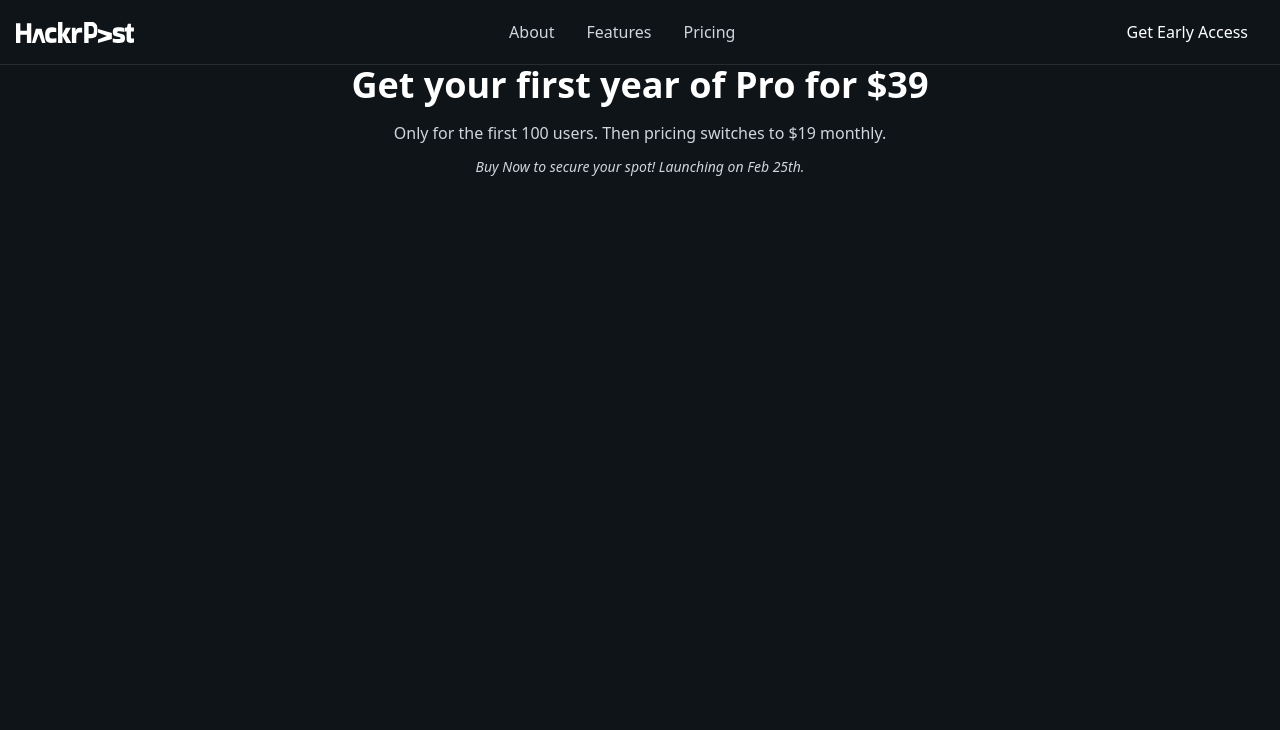
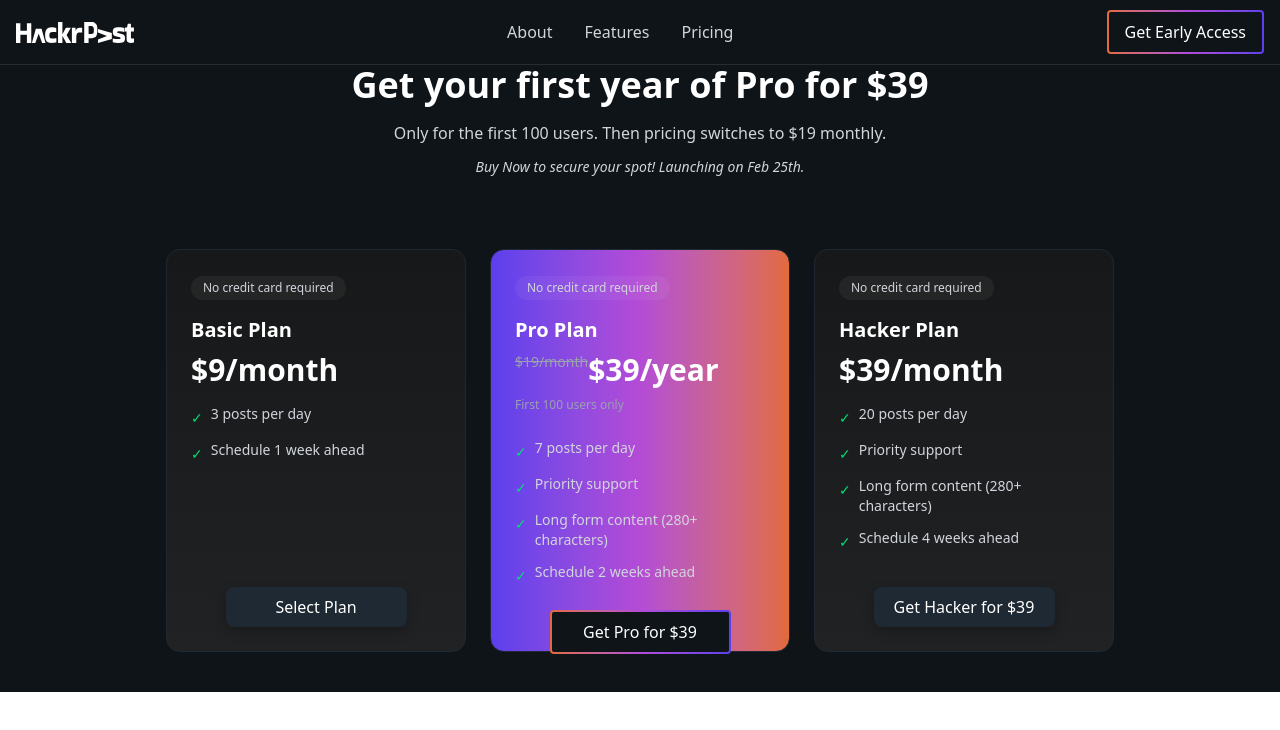
Before and after one commit to Jahswill-web-dev/BlogO-fullstack, a Next.js app: page /pricing in a window 1280 px wide. Shown: the top 730 px of the page. Built offline with nearby package versions, Linux system fonts and the light colour scheme.

Commit message:
pricing page almost done

```diff
--- a/src/app/pricing/page.tsx
+++ b/src/app/pricing/page.tsx
@@ -1,9 +1,10 @@
 import Navbar from "@/components/modules/navbar";
+import { PricingCard } from "@/components/ui/pricingCard";
 
 
 export const metadata = {
-  title: "Pricing - Get Pro for $39 in Your First Year",
-  description: "Early access pricing for indie hackers. First 100 users get Pro for $39/year, then $19/month."
+    title: "Pricing - Get Pro for $39 in Your First Year",
+    description: "Early access pricing for indie hackers. First 100 users get Pro for $39/year, then $19/month."
 };
 
 export default function PricingPage() {
@@ -13,7 +14,7 @@
         // pricing copy: (heading: Get your first year for $39,
         // subheading: Only for the first 100 users. Then pricing switches to monthly. )
 
-        <div className="bg-[#0F1419] h-screen">
+        <div className="bg-[#0F1419] h-full">
             {/* background Image */}
             {/* // Nav */}
             <Navbar />
@@ -21,7 +22,7 @@
             <div>
                 {/* Heading and subheading text */}
                 <div className="text-center text-white text-4xl font-bold mb-4">
-                  Get your first year of Pro for $39
+                    Get your first year of Pro for $39
                 </div>
                 <p className="text-center text-gray-300 mb-3">
                     Only for the first 100 users. Then pricing switches to $19 monthly.
@@ -30,7 +31,43 @@
                     Buy Now to secure your spot! Launching on Feb 25th.
                 </p>
                 {/* Cards section */}
-                <div>
+                <div className="flex flex-wrap justify-center gap-6 p-10">
+                    {/* Basic plain */}
+                    <PricingCard
+                        title="Basic Plan"
+                        currentPrice="$9/month"
+                        features={[
+                            "3 posts per day",
+                            "Schedule 1 week ahead",
+                        ]}
+                    />
+                    {/* pro plan */}
+                    <PricingCard
+                        // badgeText="100 slots left"
+                        title="Pro Plan"
+                        originalPrice="$19/month"
+                        currentPrice="$39/year"
+                        priceNote="First 100 users only"
+                        features={["7 posts per day",
+                            "Priority support",
+                            "Long form content (280+ characters)",
+                            "Schedule 2 weeks ahead"
+                        ]}
+                        ctaLabel="Get Pro for $39"
+                        highlighted={true} />
+                    {/* Hacker Plan */}
+                    <PricingCard
+                        // badgeText="no credit card required"
+                        title="Hacker Plan"
+                        // originalPrice="$199/year"
+                        currentPrice="$39/month"
+                        features={["20 posts per day",
+                            // "Advanced analytics",
+                            "Priority support",
+                            "Long form content (280+ characters)",
+                            "Schedule 4 weeks ahead",
+                        ]}
+                        ctaLabel="Get Hacker for $39" />
 
                 </div>
             </div>
--- a/src/components/modules/navbar.tsx
+++ b/src/components/modules/navbar.tsx
@@ -4,6 +4,7 @@
 import Link from "next/link";
 import { motion, AnimatePresence } from "framer-motion";
 import Image from "next/image";
+import { GradientBorderButton } from "../ui/gradientBorderButton";
 
 export default function Navbar() {
     const [isOpen, setIsOpen] = useState(false);
@@ -46,9 +47,9 @@
                     {/* Desktop CTA */}
                     <Link
                         href="/pricing"
-                        className="hidden md:inline-flex bg-[#0F1419] text-white px-4 py-2 rounded-md font-medium hover:bg-gray-200 transition"
+                        className="hidden md:inline-block"
                     >
-                        Get Early Access
+                        <GradientBorderButton buttonLabel="Get Early Access" />
                     </Link>
 
                     {/* Mobile Menu Button */}
@@ -74,7 +75,7 @@
                         exit="closed"
                         variants={menuVariants}
                         className="md:hidden overflow-hidden bg-[#0F1419] border-t border-white/10 px-4 space-y-4 text-gray-300
-                        flex flex-col pb-5 gap-2 pt-3"
+                        flex flex-col pb-5 gap-2 pt-3 justify-center items-center"
                     >
                         <Link href="#about" onClick={() => setIsOpen(false)}>About</Link>
                         <Link href="#features" onClick={() => setIsOpen(false)}>Features</Link>
@@ -82,9 +83,8 @@
 
                         <Link
                             href="/pricing"
-                            className="block text-center bg-[#0F1419] text-white py-2 rounded-md font-medium mt-4"
                         >
-                            Get Early Access
+                            <GradientBorderButton buttonLabel="Get Early Access" />
                         </Link>
                     </motion.div>
                 )}
--- /dev/null
+++ b/src/components/ui/gradientBorderButton.tsx
@@ -0,0 +1,24 @@
+import clsx from "clsx";
+
+type GradientBorderButtonProps = {
+  buttonLabel?: string;
+  className?: string;        // outer wrapper
+  innerClassName?: string;   // inner button
+};
+
+export function GradientBorderButton({
+  buttonLabel = "GradientBorderButton",
+  className,
+  innerClassName,
+}: GradientBorderButtonProps) {
+    return (
+
+        < div className={clsx("bg-linear-to-r from-[#E36A3A] via-[#B44BD6] to-[#5C3FED] p-0.5 rounded-[4px] max-w-[181px]", className)} >
+            {/* Inner Button */}
+            < div className={clsx("bg-[#0F1419] text-white text-center px-4 py-2 font-medium hover:bg-[#151B22] hover:cursor-pointer transition rounded-[2px]", innerClassName)} >
+                {buttonLabel || "GradientBorderButton"}
+            </div >
+
+        </div >
+    )
+}
--- /dev/null
+++ b/src/components/ui/pricingButton.tsx
@@ -0,0 +1,25 @@
+import clsx from "clsx";
+
+type SolidButtonProps = {
+  label?: string;
+  className?: string;
+};
+
+export function SolidButton({
+  label = "Select Plan",
+  className,
+}: SolidButtonProps) {
+  return (
+    <button
+      className={clsx(
+        "bg-[#1F2933] text-white text-center px-5 py-2 font-medium rounded-md hover:cursor-pointer",
+        "shadow-[0_4px_12px_rgba(0,0,0,0.25)]",
+        "hover:bg-[#263241] hover:shadow-[0_6px_16px_rgba(0,0,0,0.35)]",
+        "transition-all duration-200",
+        className
+      )}
+    >
+      {label}
+    </button>
+  );
+}
--- /dev/null
+++ b/src/components/ui/pricingCard.tsx
@@ -0,0 +1,93 @@
+import clsx from "clsx";
+import { GradientBorderButton } from "./gradientBorderButton";
+import { SolidButton } from "./pricingButton";
+
+type PricingCardProps = {
+    badgeText?: string;
+    title: string;
+    originalPrice?: string;
+    currentPrice: string;
+    priceNote?: string;
+    features: string[];
+    ctaLabel?: string;
+    highlighted?: boolean;
+};
+
+export function PricingCard({
+    badgeText = "No credit card required",
+    title,
+    originalPrice,
+    currentPrice,
+    priceNote,
+    features,
+    ctaLabel = "Select Plan",
+    highlighted = false,
+}: PricingCardProps) {
+    return (
+        <div
+            className={clsx(
+                "bg-[#0F1419] border border-[#1F2933] rounded-xl p-6 flex flex-col min-w-[300px] max-w-[300px] mx-auto md:mx-0",
+                "h-[403px] ",
+                highlighted
+                    ? "bg-linear-to-r from-[#5C3FED] via-[#B44BD6] to-[#E36A3A] text-white border border-[#1F2933]"
+                    : "bg-linear-to-b from-[#171819] to-[#212224] text-green",
+            )}
+        >
+            {/* Badge */}
+            <div className="mb-4">
+                <span className="inline-block text-xs text-gray-300 bg-white/5 px-3 py-1 rounded-full">
+                    {badgeText}
+                </span>
+            </div>
+
+            {/* Title */}
+            <h3 className="text-white text-xl font-semibold mb-2">
+                {title}
+            </h3>
+
+            {/* Pricing */}
+            <div className="flex flex-col items-baseline gap-2 mb-4">
+                <div className="flex">
+                    {originalPrice && (
+                        <span className="text-gray-400 line-through text-sm">
+                            {originalPrice}
+                        </span>
+                    )}
+                    <span className="text-white text-3xl font-bold">
+                        {currentPrice}
+                    </span>
+                </div>
+
+                {priceNote && (
+                    <div className="text-gray-400 text-[12px] mb-2">
+                        {priceNote}
+                    </div>
+                )}
+            </div>
+
+            {/* Features */}
+            <ul className="flex-1 space-y-3 mb-6">
+                {features.map((feature, idx) => (
+                    <li key={idx} className="text-gray-300 text-sm flex items-start gap-2">
+                        <span className="text-green-400 mt-1">✓</span>
+                        {feature}
+                    </li>
+                ))}
+            </ul>
+
+            {/* CTA */}
+            {highlighted ? (
+                <GradientBorderButton
+                    buttonLabel={ctaLabel}
+                    className="w-full mx-auto"
+                    innerClassName="w-full"
+                />
+            ) : (
+                <SolidButton
+                    label={ctaLabel || "Select Plan"}
+                    className="w-full mx-auto max-w-[181px]"
+                />
+            )}
+        </div>
+    );
+}
```
